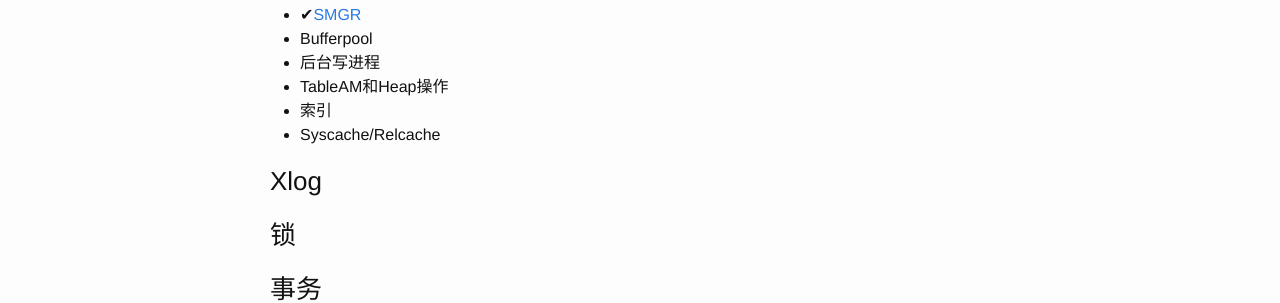
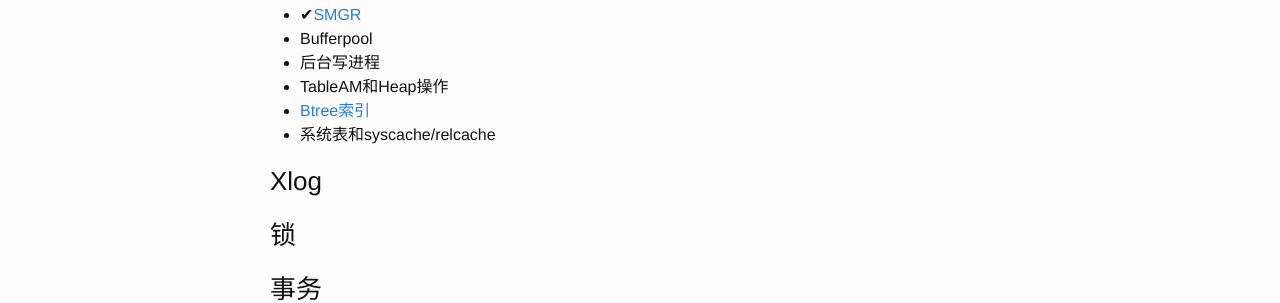
Before and after one commit to interma/interma.github.io, a Jekyll site: the page built from postgres.markdown, in a window 1280 px wide. Shown: the part 623-926 px from the top of the page. Built offline with Jekyll 4.4.1, drawn with Linux system fonts in a browser that asks for light colours.

Commit message:
start btree

```diff
--- a/postgres.markdown
+++ b/postgres.markdown
@@ -22,8 +22,8 @@ nav_order: 1
 * Bufferpool
 * 后台写进程
 * TableAM和Heap操作
-* 索引
-* Syscache/Relcache
+* [Btree索引]({% post_url 2025-09-28-btree %})
+* 系统表和syscache/relcache
 
 ### Xlog
 
```
Also changed, not shown: _posts/2025-09-28-btree.markdown (added, +8 -0 lines).
